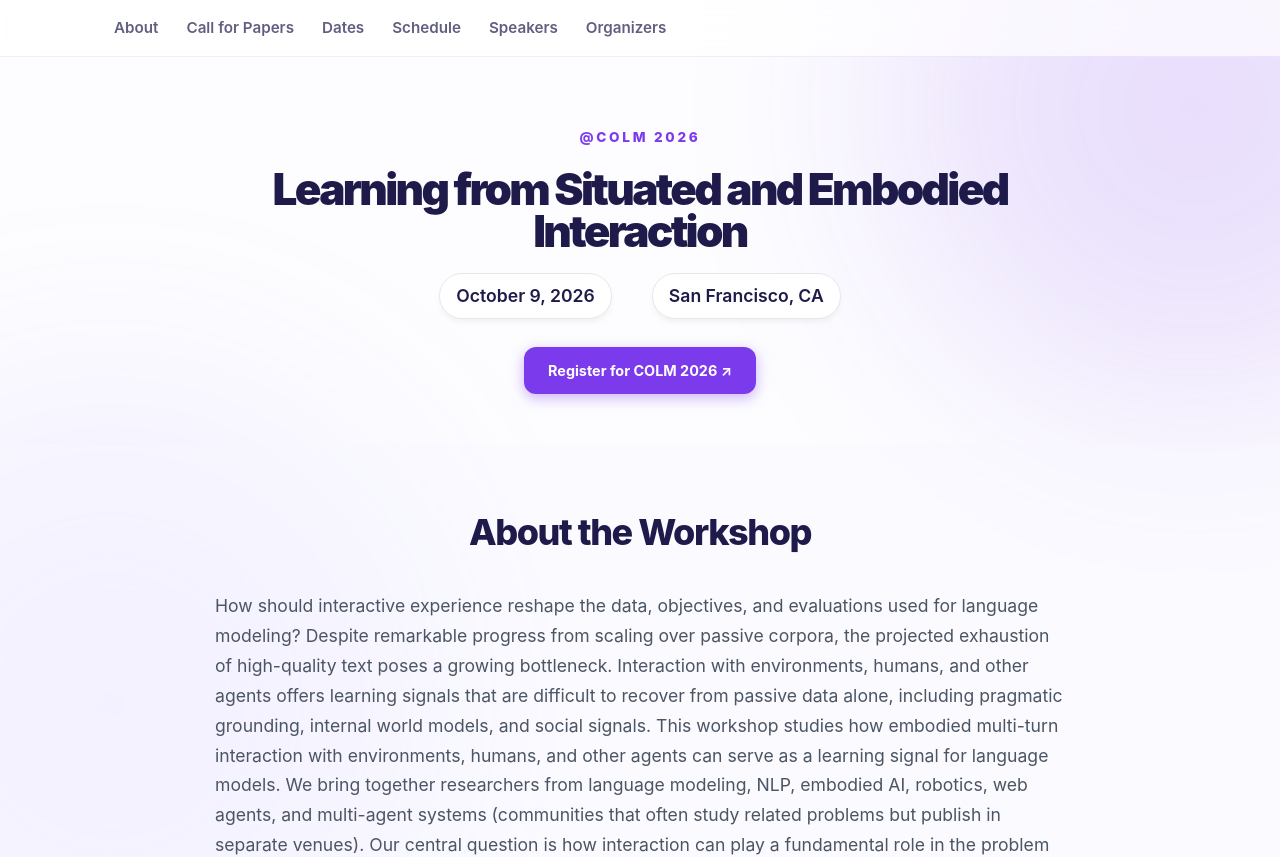
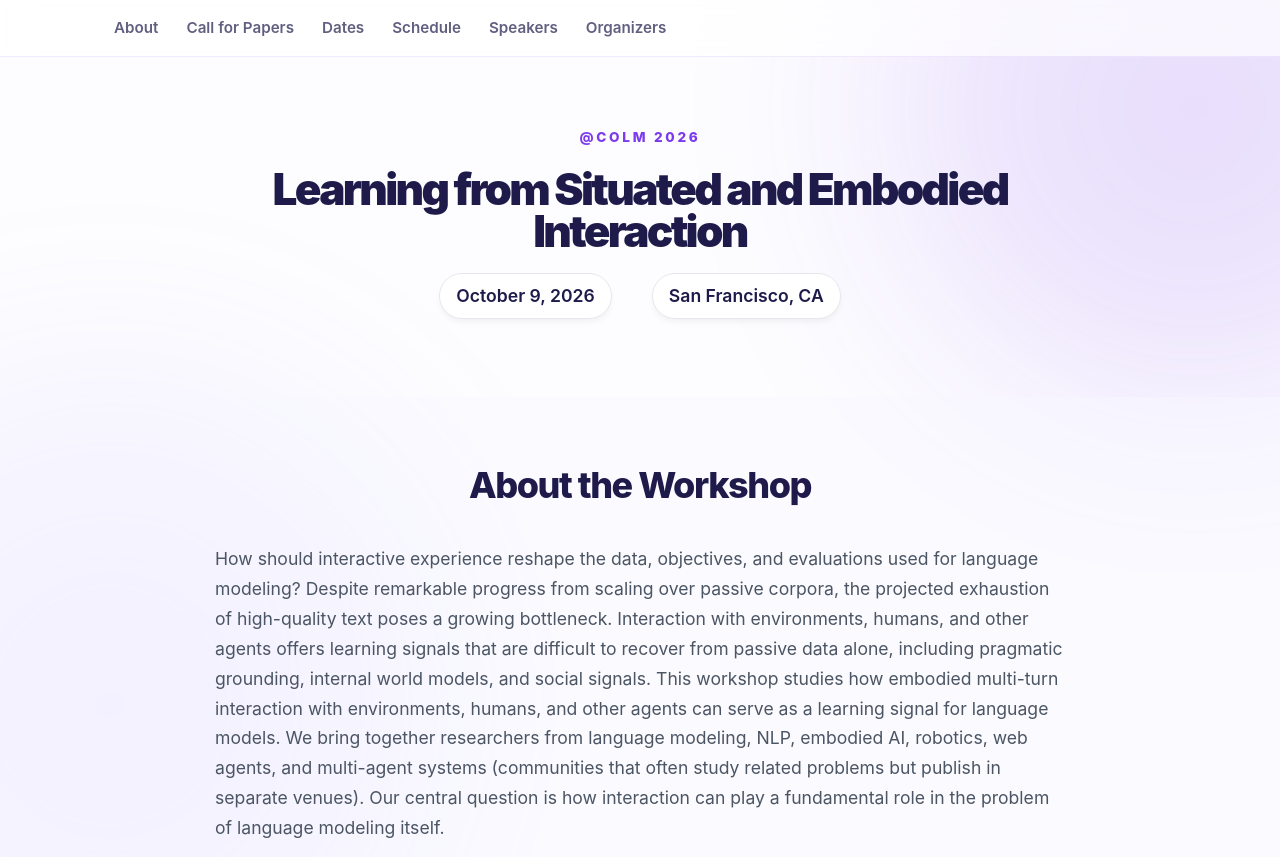
Before and after one commit to learning-situated-interaction/learning-situated-interaction.github.io, a React (Vite) app: page / in a window 1280 px wide. Shown: the top 857 px of the page. Built offline with nearby package versions, Linux system fonts and the light colour scheme.

Commit message:
Update main.jsx

```diff
--- a/src/main.jsx
+++ b/src/main.jsx
@@ -42,9 +42,6 @@
               </div>
             </div>
 
-            <div className="hero-actions">
-              <a href="https://colmweb.org/index.html" className="btn btn-primary">Register for COLM 2026 ↗</a>
-            </div>
           </div>
         </section>
 
```
